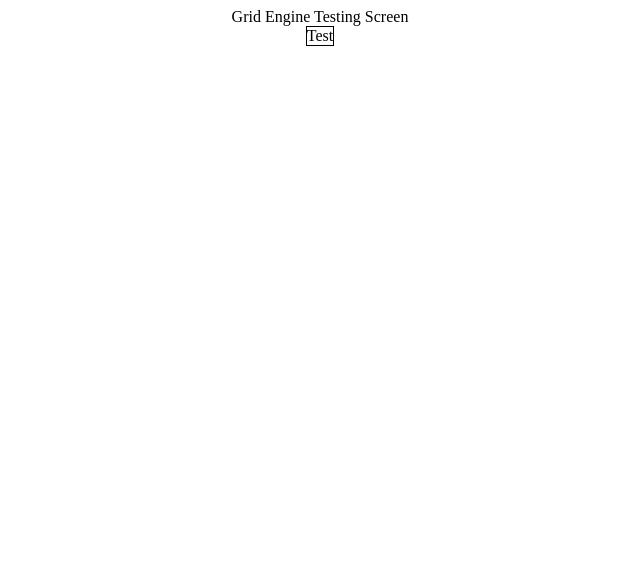
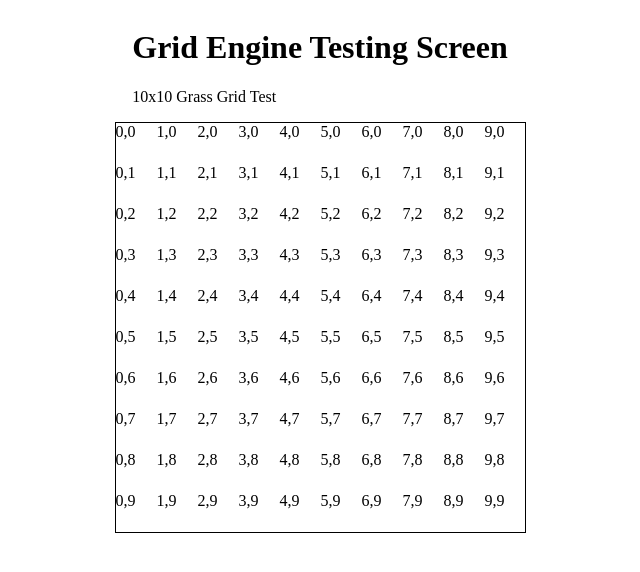
Before and after one commit to mikewng/grid-engine, a Next.js app: page / in a window 1280 px wide. Shown: the top 572 px of the page, without its empty margins (320-960 px from the left). Built offline with nearby package versions, Linux system fonts and the light colour scheme.

Commit message:
test implementation of ui components

```diff
--- a/src/app/components/gridcomponent.tsx
+++ b/src/app/components/gridcomponent.tsx
@@ -1,17 +1,75 @@
+import React, { memo, useMemo, useCallback } from "react";
 import { Grid } from "../engine/models/grid/grid";
+import { Tile } from "../engine/models/grid/tile";
+import TileComponent from "./tilecomponent";
 
 interface GridProps {
     grid: Grid;
+    onTileClick?: (tile: Tile) => void;
+    selectedTile?: Tile | null;
+    highlightedTiles?: Set<string>;
 }
 
-const GridComponent: React.FC<GridProps> = ({ grid }: { grid: Grid }) => {
+const GridComponent: React.FC<GridProps> = memo(({
+    grid,
+    onTileClick,
+    selectedTile,
+    highlightedTiles = new Set()
+}) => {
+    // Flatten grid for efficient rendering
+    const flattenedTiles = useMemo(() => {
+        const tiles: Tile[] = [];
+        for (let y = 0; y < grid.height; y++) {
+            for (let x = 0; x < grid.width; x++) {
+                tiles.push(grid.gridcontent[y][x]);
+            }
+        }
+        return tiles;
+    }, [grid.gridcontent, grid.height, grid.width]);
+
+    // Memoized tile click handler
+    const handleTileClick = useCallback((tile: Tile) => {
+        onTileClick?.(tile);
+    }, [onTileClick]);
+
+    // CSS Grid template for optimal layout
+    const gridStyle = useMemo(() => ({
+        display: 'grid',
+        gridTemplateColumns: `repeat(${grid.width}, 1fr)`,
+        gridTemplateRows: `repeat(${grid.height}, 1fr)`,
+        gap: '1px',
+        aspectRatio: `${grid.width} / ${grid.height}`,
+        width: '100%',
+        maxWidth: '800px',
+        margin: '0 auto'
+    }), [grid.width, grid.height]);
 
     return (
         <div className="ge-grid-component-wrapper">
-            {
-            }
+            <div
+                className="ge-grid-layout"
+                style={gridStyle}
+            >
+                {flattenedTiles.map((tile) => {
+                    const tileKey = `${tile.x}-${tile.y}`;
+                    const isSelected = selectedTile?.x === tile.x && selectedTile?.y === tile.y;
+                    const isHighlighted = highlightedTiles.has(tileKey);
+
+                    return (
+                        <TileComponent
+                            key={tileKey}
+                            tile={tile}
+                            onClick={handleTileClick}
+                            isSelected={isSelected}
+                            isHighlighted={isHighlighted}
+                        />
+                    );
+                })}
+            </div>
         </div>
-    )
-}
+    );
+});
+
+GridComponent.displayName = 'GridComponent';
 
 export default GridComponent;
--- a/src/app/components/tilecomponent.tsx
+++ b/src/app/components/tilecomponent.tsx
@@ -1,15 +1,86 @@
+import React, { memo, useMemo } from "react";
 import { Tile } from "../engine/models/grid/tile";
+import { TileType } from "../engine/models/grid/itile";
 
 interface TileProps {
     tile: Tile;
+    onClick?: (tile: Tile) => void;
+    isSelected?: boolean;
+    isHighlighted?: boolean;
 }
 
-const TileComponent: React.FC<TileProps> = ({ tile }: { tile: Tile }) => {
+const TileComponent: React.FC<TileProps> = memo(({
+    tile,
+    onClick,
+    isSelected = false,
+    isHighlighted = false
+}) => {
+    // Memoized click handler
+    const handleClick = useMemo(() => {
+        return onClick ? () => onClick(tile) : undefined;
+    }, [onClick, tile]);
+
+    // Memoized CSS classes based on tile state
+    const tileClasses = useMemo(() => {
+        const baseClass = "ge-tile-wrapper";
+        const typeClass = `ge-tile-${TileType[tile.type].toLowerCase()}`;
+        const stateClasses = [
+            isSelected && "ge-tile-selected",
+            isHighlighted && "ge-tile-highlighted",
+            tile.occupiedByUnitId && "ge-tile-occupied",
+            onClick && "ge-tile-clickable"
+        ].filter(Boolean).join(" ");
+
+        return `${baseClass} ${typeClass} ${stateClasses}`.trim();
+    }, [tile.type, tile.occupiedByUnitId, isSelected, isHighlighted, onClick]);
+
+    // Memoized inline styles for performance
+    const tileStyle = useMemo(() => ({
+        position: 'relative' as const,
+        aspectRatio: '1',
+        minHeight: '40px',
+        cursor: onClick ? 'pointer' : 'default',
+        transition: 'all 0.15s ease-in-out'
+    }), [onClick]);
+
     return (
-        <div className="ge-tile-wrapper">
-            Test
+        <div
+            className={tileClasses}
+            style={tileStyle}
+            onClick={handleClick}
+            data-x={tile.x}
+            data-y={tile.y}
+            data-tile-type={TileType[tile.type]}
+            role={onClick ? "button" : undefined}
+            tabIndex={onClick ? 0 : undefined}
+            onKeyDown={handleClick && ((e) => {
+                if (e.key === 'Enter' || e.key === ' ') {
+                    e.preventDefault();
+                    handleClick();
+                }
+            })}
+        >
+            <div className="ge-tile-content">
+                {/* Tile type indicator */}
+                <div className="ge-tile-type" />
+
+                {/* Unit indicator if occupied */}
+                {tile.occupiedByUnitId && (
+                    <div className="ge-tile-unit-indicator" />
+                )}
+
+                {/* Movement cost display for debugging */}
+                {process.env.NODE_ENV === 'development' && (
+                    <div className="ge-tile-debug-info">
+                        <span className="ge-tile-coords">{tile.x},{tile.y}</span>
+                        {/* <span className="ge-tile-cost">{tile.movementCost}</span> */}
+                    </div>
+                )}
+            </div>
         </div>
-    )
-}
+    );
+});
+
+TileComponent.displayName = 'TileComponent';
 
 export default TileComponent;
--- a/src/app/screens/sandbox.tsx
+++ b/src/app/screens/sandbox.tsx
@@ -1,20 +1,61 @@
+'use client'
+
+import { useMemo, useState } from "react";
 import GridComponent from "../components/gridcomponent";
-import TileComponent from "../components/tilecomponent";
 import { TileType } from "../engine/models/grid/itile";
 import { Tile } from "../engine/models/grid/tile";
+import { Grid } from "../engine/models/grid/grid";
 import "./sandbox.scss"
 
-const t = new Tile(TileType.Grass, 0, 0, 1);
+const SandboxScreen = () => {
+    // Create a 10x10 grass grid
+    const testGrid = useMemo(() => {
+        const width = 10;
+        const height = 10;
+        const gridContent: Tile[][] = [];
 
-const SandboxScreen = () => {
+        // Generate 10x10 grid of grass tiles
+        for (let y = 0; y < height; y++) {
+            const row: Tile[] = [];
+            for (let x = 0; x < width; x++) {
+                // Create grass tile with movement cost of 1
+                const tile = new Tile(TileType.Grass, x, y, 1);
+                row.push(tile);
+            }
+            gridContent.push(row);
+        }
+
+        return new Grid(height, width, gridContent);
+    }, []);
+
+    // State for tile selection
+    const [selectedTile, setSelectedTile] = useState<Tile | null>(null);
+
+    // Handle tile click
+    const handleTileClick = (tile: Tile) => {
+        setSelectedTile(tile);
+        console.log(`Clicked tile at (${tile.x}, ${tile.y})`);
+    };
+
     return (
         <div className="ge-sandbox-wrapper">
             <div className="ge-sandbox-header-container">
-                Grid Engine Testing Screen
+                <h1>Grid Engine Testing Screen</h1>
+                <p>10x10 Grass Grid Test</p>
+                {selectedTile && (
+                    <div className="ge-selected-tile-info">
+                        Selected: ({selectedTile.x}, {selectedTile.y}) |
+                        Type: {TileType[selectedTile.type]} |
+                        Cost: {selectedTile.movementCost}
+                    </div>
+                )}
             </div>
             <div className="ge-sandbox-content-container">
-                {/* <div>Content Here</div> */}
-                <TileComponent tile={t} />
+                <GridComponent
+                    grid={testGrid}
+                    onTileClick={handleTileClick}
+                    selectedTile={selectedTile}
+                />
             </div>
         </div>
     )
```
